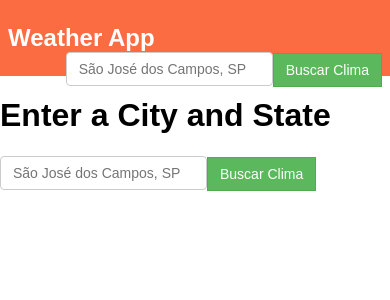
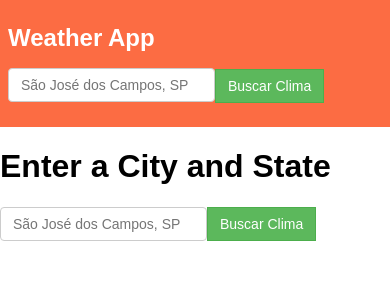
Before and after one commit to matheussilvasantos/weather-app, a React (Create React App) app: page / in a window 390 px wide. Shown: the top 300 px of the page. Built offline with nearby package versions, Linux system fonts and the light colour scheme; no server answers.

Commit message:
Add responsivity to header

```diff
--- a/src/App.css
+++ b/src/App.css
@@ -7,15 +7,11 @@ body {
   padding: 1.5rem .5rem;
 }
 .header__subtitle {
-  margin: 0;
-  display: inline-block;
+  margin: 0 0 1rem 0;
 }
 .header__subtitle a {
   color: white;
   text-decoration: none;
-}
-.header__get_weather {
-  float: right;
 }
 .forecast {
   text-align: center;
@@ -67,3 +63,12 @@ body {
   background-color: #5cb85c;
   border-color: #4cae4c;
 }
+@media(min-width: 768px) {
+  .header__subtitle {
+    display: inline-block;
+    margin-bottom: 0;
+  }
+  .header__get_weather {
+    float: right;
+  }
+}
```
